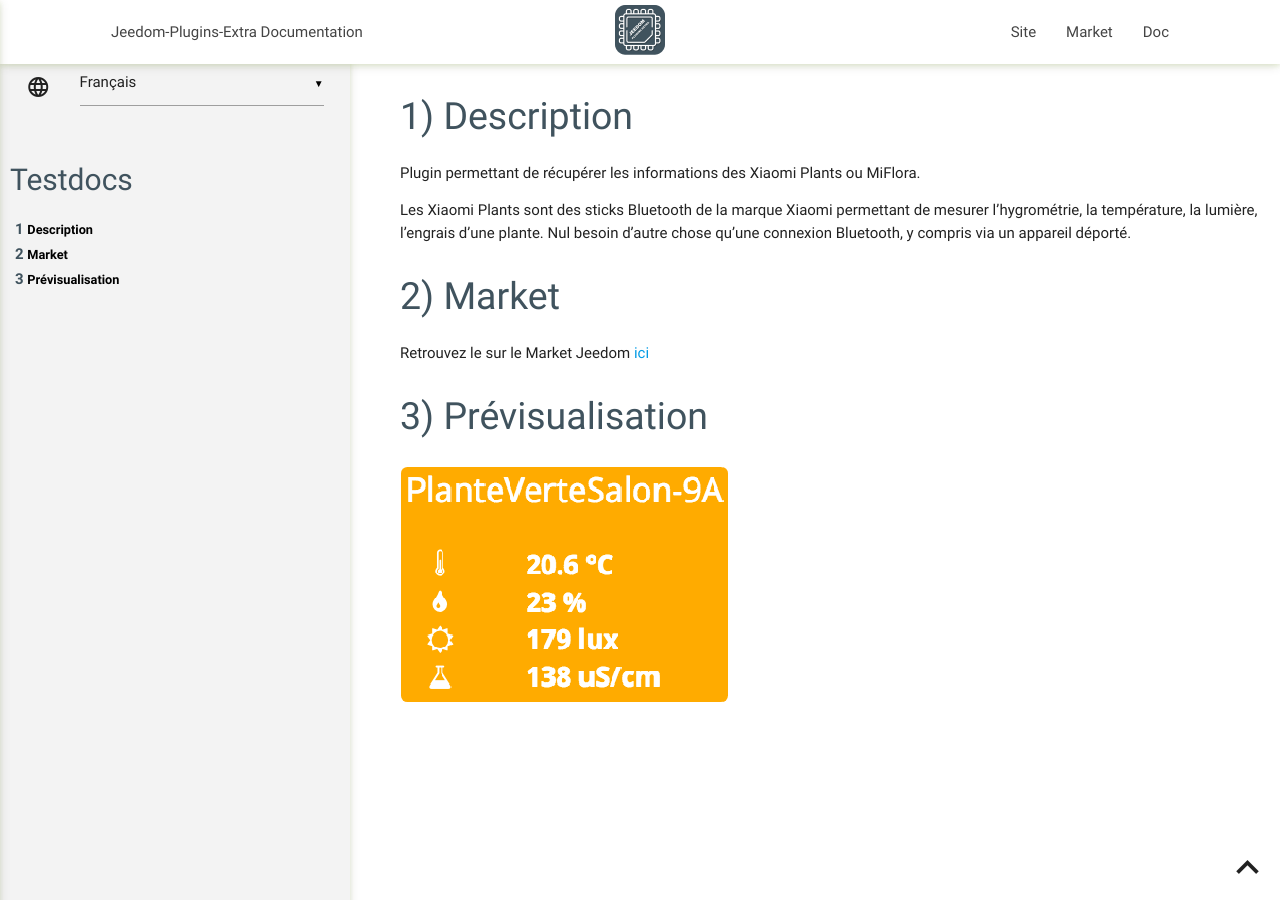
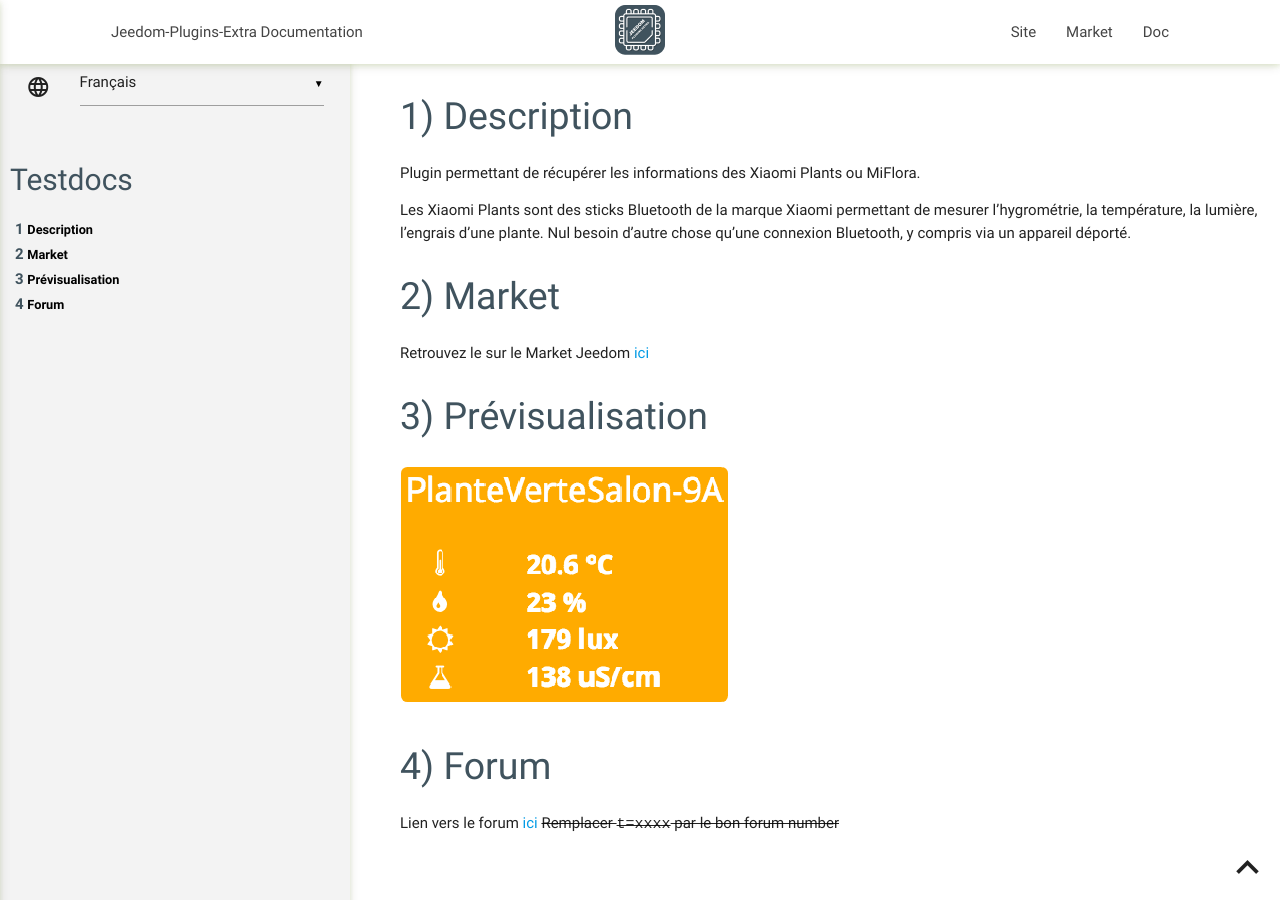
Before and after one commit to rjullien/testDocs, a Jekyll site: the page built from docs/fr_FR/presentation.md, in a window 1280 px wide. Built offline with Jekyll 4.4.1, drawn with Linux system fonts in a browser that asks for light colours; our own code applies the rules of GitHub Pages for plain Markdown files.

Commit message:
add forum

```diff
--- a/docs/fr_FR/presentation.md
+++ b/docs/fr_FR/presentation.md
@@ -12,3 +12,8 @@ Retrouvez le sur le Market Jeedom [ici](https://www.jeedom.com/market/index.php?
 # Prévisualisation
 
 ![scrennshot1](../images/MiFlora-Screenshot1.png)
+
+# Forum
+
+Lien vers le forum [ici](https://www.jeedom.com/forum/viewtopic.php?t=22870)
+~~Remplacer `t=xxxx` par le bon forum number~~
```
